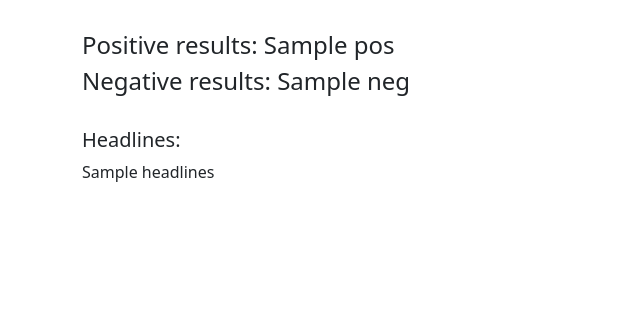
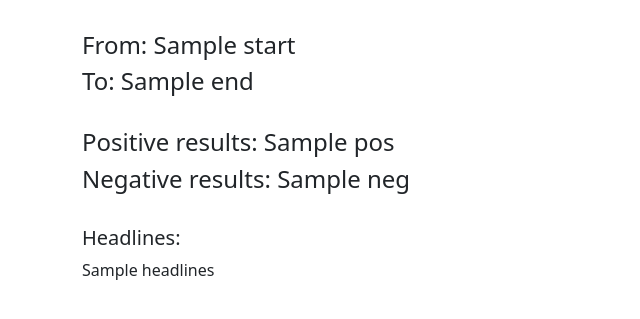
Before and after one commit to JonathanConn/News_Analyzer, a Flask app: template templates/result.html in a window 1280 px wide. Shown: the part 115-434 px from the top of the page, without its empty margins (0-640 px from the left). Run offline with Flask 2, Linux system fonts and the light colour scheme; the template is opened without the code that fills it: most values are stand-ins (such as "Sample title", 1, 10 or a date in 2020).

Commit message:
added dates to result

```diff
--- a/app.py
+++ b/app.py
@@ -47,7 +47,7 @@ def my_form_post():
 
     result_headlines = Markup('<br>'.join(headlines))
 
-    return render_template('result.html', query=text, pos=str(pos), neg=str(neg), headlines=result_headlines)
+    return render_template('result.html', query=text, start=str(s_str), end=str(e_str), pos=str(pos), neg=str(neg), headlines=result_headlines)
 
 @app.route('/failure')
 def failure():
--- a/templates/result.html
+++ b/templates/result.html
@@ -10,6 +10,10 @@
             <h1>News Analytics</h1>
             <br>
             <h3>Search: {{query}}</h3>
+
+            <br>
+            <h4>From: {{start}}</h4>
+            <h4>To: {{end}}</h4>
 
             <br>
             <h4>Positive results: {{pos}}</h4>
```
